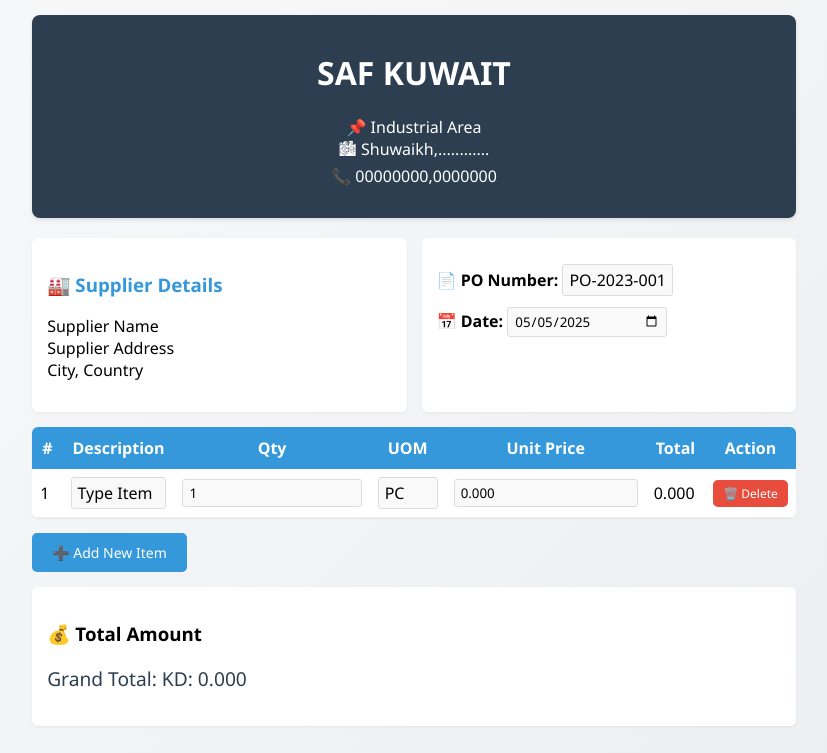
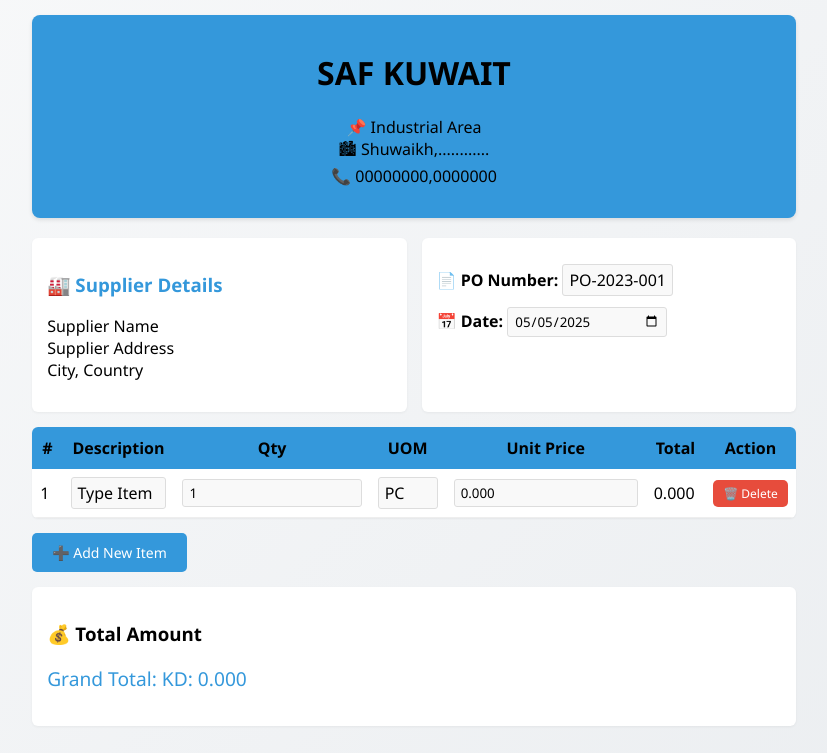
Before and after one commit to Jafarsadi590/jskpomaker.com, a plain HTML site: page index.html in a window 1280 px wide. Shown: the top 753 px of the page, without its empty margins (226-1053 px from the left). Drawn offline with Linux system fonts and the light colour scheme.

Commit message:
Add files via upload

```diff
--- a/index.html
+++ b/index.html
@@ -6,7 +6,7 @@
     <title>JSK PO Maker.com</title>
     <style>
         :root {
-            --primary-color: #2c3e50;
+            --primary-color: #3498db;
             --secondary-color: #3498db;
             --accent-color: #e74c3c;
             --light-bg: #f9f9f9;
@@ -31,7 +31,7 @@
             margin-bottom: 20px;
             padding: 15px;
             background: var(--primary-color);
-            color: white;
+            color: black;
             border-radius: 8px;
             box-shadow: 0 2px 4px rgba(0,0,0,0.1);
         }
@@ -64,7 +64,7 @@
 
         .po-table th {
             background: var(--secondary-color);
-            color: white;
+            color: black;
             padding: 10px;
             font-weight: 600;
             white-space: nowrap;
```
